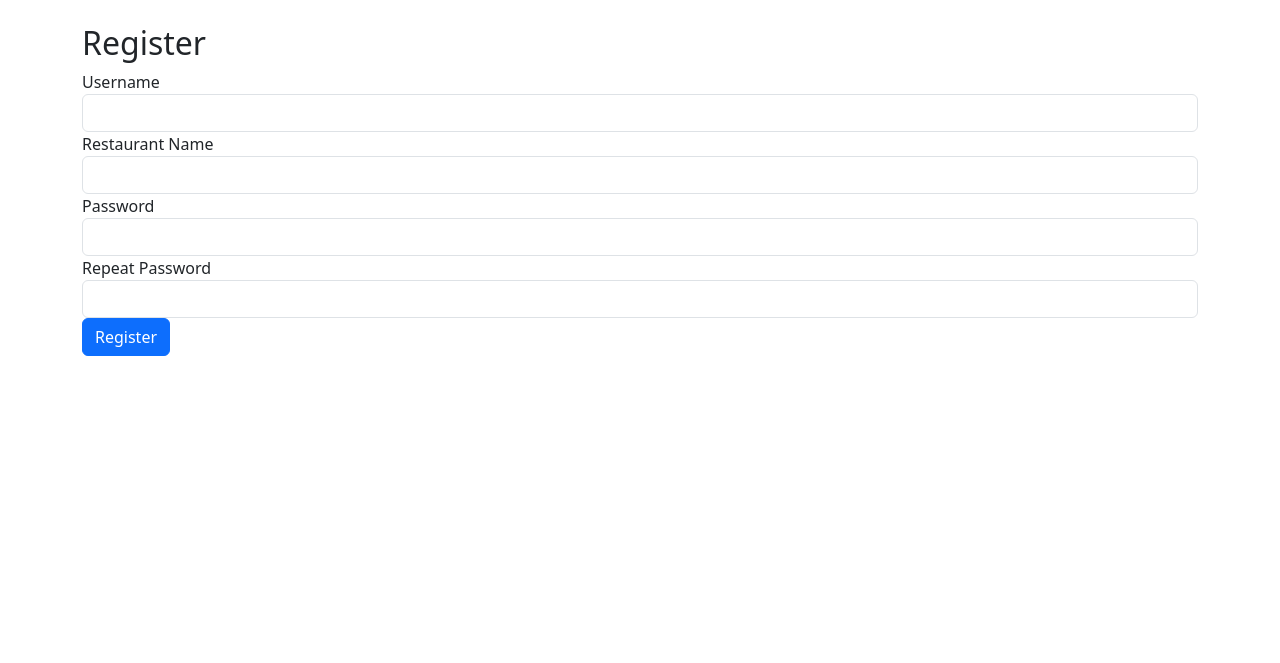
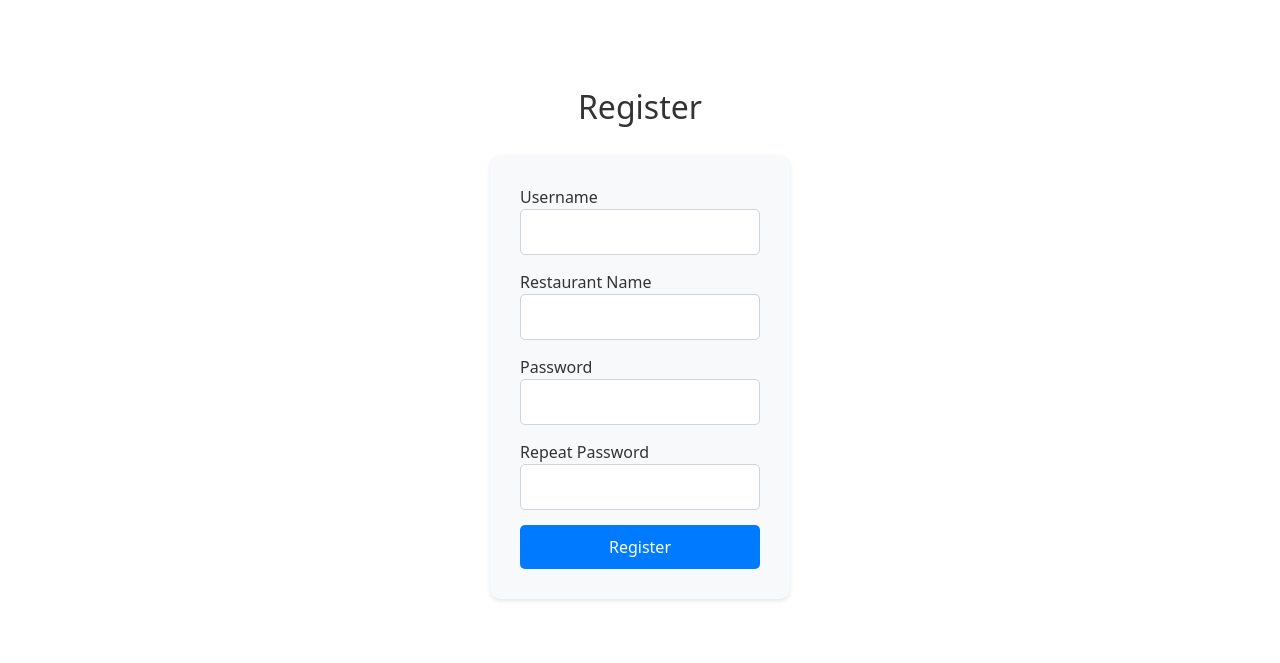
Before and after one commit to AgHamza/QResto, a Flask app: page /register in a window 1280 px wide. Shown: the part 76-739 px from the top of the page. Run offline with Flask 3, Linux system fonts and the light colour scheme.

Commit message:
style edit

```diff
--- a/app/static/css/style.css
+++ b/app/static/css/style.css
@@ -65,3 +65,100 @@ button {
 #accordion .card:first-child {
     border-top: 1px solid rgba(0,0,0,.125);
 }
+
+/* Simple Login Page Styles */
+.simple-login {
+    display: flex;
+    flex-direction: column;
+    align-items: center;
+    justify-content: center;
+    height: 60vh;
+    background-color: #ffffff; /* Pure white background */
+    color: #333; /* Dark text for contrast */
+}
+
+.simple-login .login-header {
+    margin-bottom: 20px;
+}
+
+.simple-login .login-form {
+    background-color: #f8f9fa; /* Light background for the form */
+    padding: 30px;
+    border-radius: 10px;
+    box-shadow: 0 2px 4px rgba(0, 0, 0, 0.1);
+    width: 300px;
+}
+
+.simple-login .simple-input {
+    background-color: #ffffff; /* White background for inputs */
+    border: 1px solid #ced4da;
+    margin-bottom: 15px;
+    padding: 10px;
+    border-radius: 5px;
+}
+
+.simple-login .simple-input:focus {
+    outline: none;
+    box-shadow: 0 0 0 0.2rem rgba(0, 123, 255, 0.25);
+}
+
+.simple-login .simple-btn {
+    width: 100%;
+    padding: 10px;
+    background-color: #007bff;
+    border: none;
+    border-radius: 5px;
+    transition: background-color 0.3s;
+}
+
+.simple-login .simple-btn:hover {
+    background-color: #0056b3;
+}
+
+.simple-register {
+    display: flex;
+    flex-direction: column;
+    align-items: center;
+    justify-content: center;
+    height: 80vh;
+    background-color: #ffffff; /* Pure white background */
+    color: #333; /* Dark text for contrast */
+}
+
+.simple-register .register-header {
+    margin-bottom: 20px;
+}
+
+.simple-register .register-form {
+    background-color: #f8f9fa; /* Light background for the form */
+    padding: 30px;
+    border-radius: 10px;
+    box-shadow: 0 2px 4px rgba(0, 0, 0, 0.1);
+    width: 300px;
+}
+
+.simple-register .simple-input {
+    background-color: #ffffff; /* White background for inputs */
+    border: 1px solid #ced4da;
+    margin-bottom: 15px;
+    padding: 10px;
+    border-radius: 5px;
+}
+
+.simple-register .simple-input:focus {
+    outline: none;
+    box-shadow: 0 0 0 0.2rem rgba(0, 123, 255, 0.25);
+}
+
+.simple-register .simple-btn {
+    width: 100%;
+    padding: 10px;
+    background-color: #007bff;
+    border: none;
+    border-radius: 5px;
+    transition: background-color 0.3s;
+}
+
+.simple-register .simple-btn:hover {
+    background-color: #0056b3;
+}
--- a/app/templates/register.html
+++ b/app/templates/register.html
@@ -1,27 +1,30 @@
 {% extends "base.html" %}
 {% block title %}Register{% endblock %}
 {% block content %}
-  <h2>Register</h2>
-  <form method="post">
+  <div class="register-page simple-register">
+    <div class="register-header"><h2>Register</h2></div>
+
+    <form method="post" class="register-form">
       {{ form.hidden_tag() }}
       <div class="form-group">
         {{ form.username.label(class="form-control-label") }}
-      {{ form.username(class="form-control") }}
+        {{ form.username(class="form-control simple-input") }}
       </div>
       <div class="form-group">
         {{ form.restaurant_name.label(class="form-control-label") }}
-      {{ form.restaurant_name(class="form-control") }}
+        {{ form.restaurant_name(class="form-control simple-input") }}
       </div>
       <div class="form-group">
         {{ form.password.label(class="form-control-label") }}
-      {{ form.password(class="form-control") }}
+        {{ form.password(class="form-control simple-input") }}
       </div>
       <div class="form-group">
         {{ form.password2.label(class="form-control-label") }}
-      {{ form.password2(class="form-control") }}
+        {{ form.password2(class="form-control simple-input") }}
       </div>
       <div class="form-group">
-      {{ form.submit(class="btn btn-primary") }}
+        {{ form.submit(class="btn btn-primary simple-btn") }}
       </div>
     </form>
+  </div>
 {% endblock %}
```
Also changed, not shown: app/templates/login.html (+9 -5 lines). Lines whose indentation alone changed are shown as unchanged.
